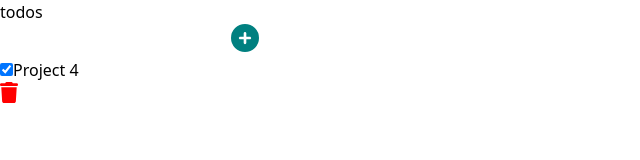
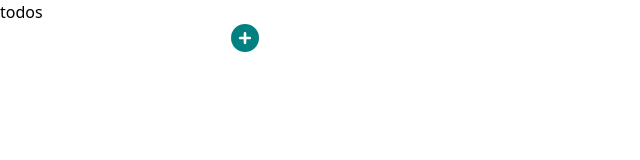
Before and after one commit to InshutiSouvede/todo-context-api, a React (Vite) app: page / in a window 1280 px wide. Shown: the top 160 px of the page, without its empty margins (0-640 px from the left). Built offline with nearby package versions, Linux system fonts and the light colour scheme.

Commit message:
Update todoList using context api

```diff
--- a/src/App.jsx
+++ b/src/App.jsx
@@ -1,17 +1,8 @@
-import { Provider } from "react-redux";
-import { configureStore } from "@reduxjs/toolkit";
-import todoListReducer from "./features/todoList";
 import Home from "./components/Home";
-const store = configureStore({
-  reducer: {
-    todoList: todoListReducer,
-  },
-});
+
 function App() {
   return (
-    <Provider store={store}>
       <Home />
-    </Provider>
   );
 }
 
--- a/src/components/Form.jsx
+++ b/src/components/Form.jsx
@@ -1,20 +1,23 @@
-import React, { useState } from "react";
-import { useDispatch } from "react-redux";
-import { addItem } from "../features/todoList";
+import React, { useContext, useState } from "react";
 import { nanoid } from "nanoid";
+import { todoListContext } from "./Home";
 
 function Form() {
-  const dispatch = useDispatch();
   const [task, setTask] = useState("");
+  const {setTodoList} = useContext(todoListContext)
+
   function handleChange(event) {
     setTask(event.target.value);
   }
-  const addTask = (event) => {
-    event.preventDefault();
-    if (task) {
-      dispatch(addItem({ id: nanoid(), description: task, done: false }));
+
+  function addTodoItem(){
+    if(task){
+      const id = nanoid()
+      setTodoList(prevList=>{
+        return [...prevList,{id:id,description:task,done:false}]})
     }
-  };
+    setTask('')
+  }
 
   return (
     <div>
@@ -28,7 +31,7 @@ function Form() {
         />
         <button
           type="submit"
-          onClick={addTask}
+          onClick={addTodoItem}
           className="absolute top-2 right-5"
         >
           <img src="./circlePlus.svg" alt="add" />
--- a/src/components/Home.jsx
+++ b/src/components/Home.jsx
@@ -1,12 +1,18 @@
-import React from "react";
+import React, { createContext, useState } from "react";
 import Form from "./Form";
 import TodoList from "./TodoList";
-function Home(props) {
+
+export const todoListContext = createContext([])
+
+function Home() {
+  const [todoList,setTodoList] = useState([])
   return (
     <div className="p-10 m-auto max-w-screen-lg">
       <h1 className=" text-[100px] text-center text-gray-300">todos</h1>
+      <todoListContext.Provider value={{todoList,setTodoList}}>
       <Form />
       <TodoList />
+      </todoListContext.Provider>
     </div>
   );
 }
--- a/src/components/TodoItem.jsx
+++ b/src/components/TodoItem.jsx
@@ -1,19 +1,47 @@
-import { useState } from "react"
-import { useDispatch } from "react-redux"
-import { cancelItem, removeItem } from "../features/todoList"
+import { useContext } from "react";
+import { todoListContext } from "./Home";
 
-export default function TodoItem(props){
-    const dispatch = useDispatch()
-    return (
-        <div  className={`flex justify-between text-gray-500 text-2xl ${props.done?"line-through":""}`}>
-            <div className="flex gap-5 items-center">
-            <input onChange={()=>dispatch(cancelItem({id:props.id}))} checked={props.done} type="checkbox" className="" id={props.id} name={props.name?props.name:"todoItem"} />
-            <label htmlFor={props.id}>{props.description}</label>
-            </div>
-            <div onClick={()=>dispatch(removeItem({id:props.id}))} className="cursor-pointer bg-gray-200  w-10 h-10 rounded-3xl">
-            <img className="m-auto mt-2"  src="./trash.svg" alt="trash" />
-            </div>
+export default function TodoItem(props) {
+  const { setTodoList } = useContext(todoListContext);
 
-        </div>
-    )
+  function removeItem(id) {
+    setTodoList((prevList) => {
+      return prevList.filter((el) => el.id !== id);
+    });
+  }
+  function cancelOutTask(event, id) {
+    setTodoList((prevList) => {
+      return prevList.map((el) => {
+        if (el.id === id) {
+          el.done = event.target.checked;
+        }
+        return el;
+      });
+    });
+  }
+  return (
+    <div
+      className={`flex justify-between text-gray-500 text-2xl ${
+        props.done ? "line-through" : ""
+      }`}
+    >
+      <div className="flex gap-5 items-center">
+        <input
+          onChange={(event)=>cancelOutTask(event,props.id)}
+          checked={props.done}
+          type="checkbox"
+          className=""
+          id={props.id}
+          name={props.name ? props.name : "todoItem"}
+        />
+        <label htmlFor={props.id}>{props.description}</label>
+      </div>
+      <div
+        onClick={()=>removeItem(props.id)}
+        className="cursor-pointer bg-gray-200  w-10 h-10 rounded-3xl"
+      >
+        <img className="m-auto mt-2" src="./trash.svg" alt="trash" />
+      </div>
+    </div>
+  );
 }
--- a/src/components/TodoList.jsx
+++ b/src/components/TodoList.jsx
@@ -1,8 +1,8 @@
-import React from "react";
-import { useSelector } from "react-redux";
+import React, { useContext } from "react";
 import TodoItem from "./TodoItem";
+import { todoListContext } from "./Home";
 function TodoList() {
-  const todoList = useSelector((state) => state.todoList.value);
+  const {todoList} = useContext(todoListContext)
   return (
     <div>
       <ul className="py-2 px-5 flex flex-col gap-8">
--- a/src/features/todoList.js
+++ /dev/null
@@ -1,25 +0,0 @@
-import { createSlice } from "@reduxjs/toolkit";
-const todoListSlice = createSlice({
-    name:"todoList",
-    initialState:{value:[{id: "D7eCtcoCFm68JaGRaBfW-", description: "Project 4", done: true}]},
-    reducers:{
-        addItem:(state,action)=>{
-            console.log(state.value, action.payload)
-            state.value.push(action.payload)
-        },
-        removeItem:(state,action)=>{
-            state.value = state.value.filter((el) => el.id !== action.payload.id);
-        },
-        cancelItem:(state,action)=>{
-            state.value = state.value.map((el) => {
-                if (el.id === action.payload.id) {
-                  el.done = !el.done
-                }
-                return el;
-              })
-            console.log("Finish the task", state.value)
-        },
-    }
-})
-export const {addItem,removeItem,cancelItem} = todoListSlice.actions
-export default todoListSlice.reducer
```
